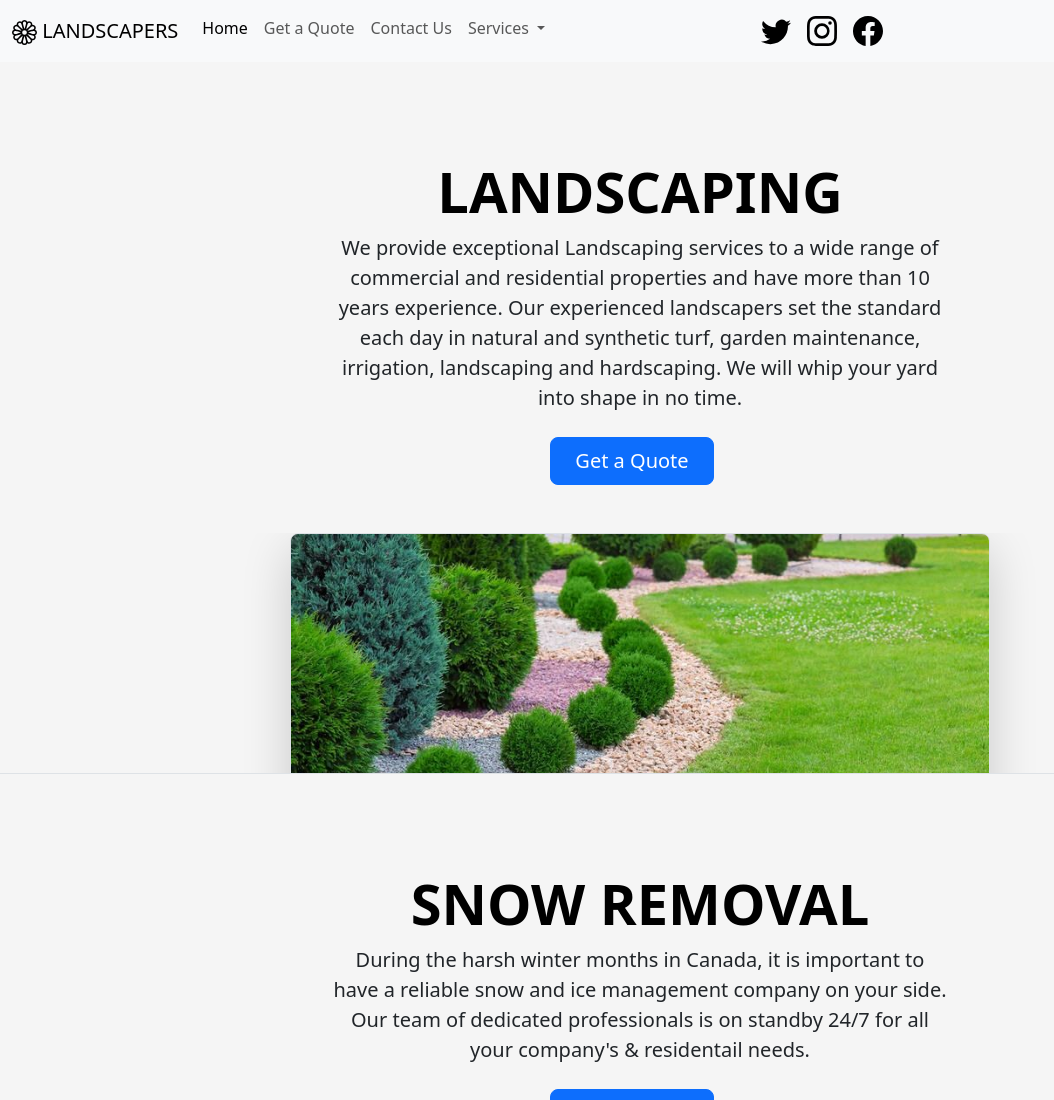
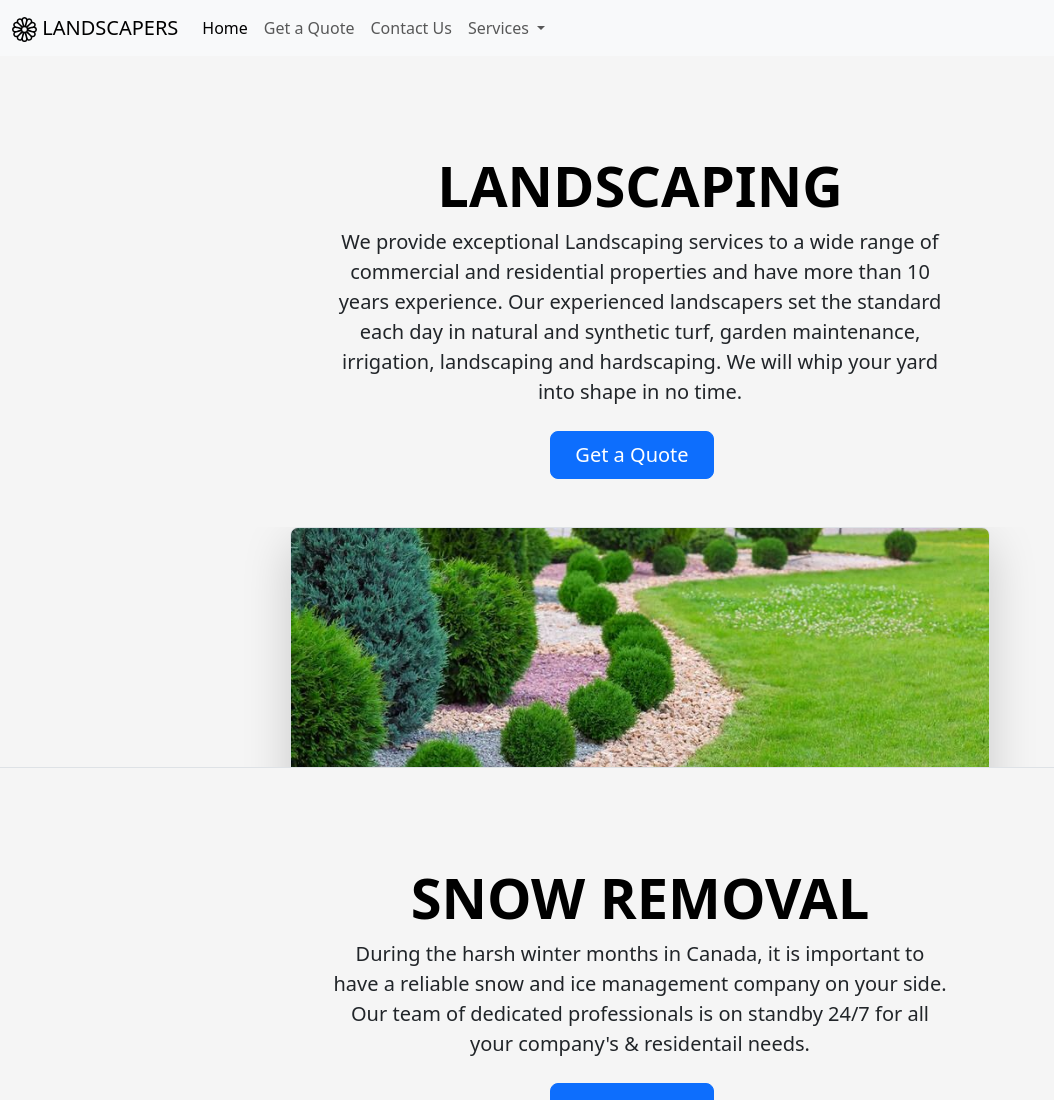
Before and after one commit to shayeb95/html-portfolio, a plain HTML site: page index.html in a window 1280 px wide. Shown: the top 1100 px of the page, without its empty margins (0-1054 px from the left). Drawn offline with nearby package versions, Linux system fonts and the light colour scheme.

Commit message:
Add files via upload

```diff
--- a/index.html
+++ b/index.html
@@ -55,15 +55,6 @@
                   <li><a class="dropdown-item" href="snowRemovalService.html">Snow Removal</a></li>
                 </ul>
               </li>
-
-              <br>
-
-                  <div id="navSocialMediaChild">
-                    <li class="nav-item"><a href="#" class="nav-link px-2 text-body-secondary"><img src="twitter.svg" alt="" height="30px"></a></li>
-                    <li class="nav-item"><a href="#" class="nav-link px-2 text-body-secondary"><img src="instagram.svg" alt="" height="30px"></a></li>
-                    <li class="nav-item"><a href="#" class="nav-link px-2 text-body-secondary"><img src="facebook.svg" alt="" height="30px"></a></li>
-                  </div>
-
             </ul>
           </div>
         </div>
@@ -105,6 +96,11 @@
             </div>
           </div>
 
+
+
+
+
+
           <div id="quoteForm">
             <form id="quoteFormChild">
               <h6>Please fill the information so we can contact you <br>
@@ -126,7 +122,6 @@
                     <button type="button" id="formSubmitButton">Submit</button>
 
                   </div>
-
             </form>
           </div>
 
@@ -146,6 +141,6 @@
 
 
           <script src="https://cdn.jsdelivr.net/npm/bootstrap@5.3.2/dist/js/bootstrap.bundle.min.js" integrity="sha384-C6RzsynM9kWDrMNeT87bh95OGNyZPhcTNXj1NW7RuBCsyN/o0jlpcV8Qyq46cDfL" crossorigin="anonymous"></script>
-    </body>
+        </body>
 
 </html>
```
